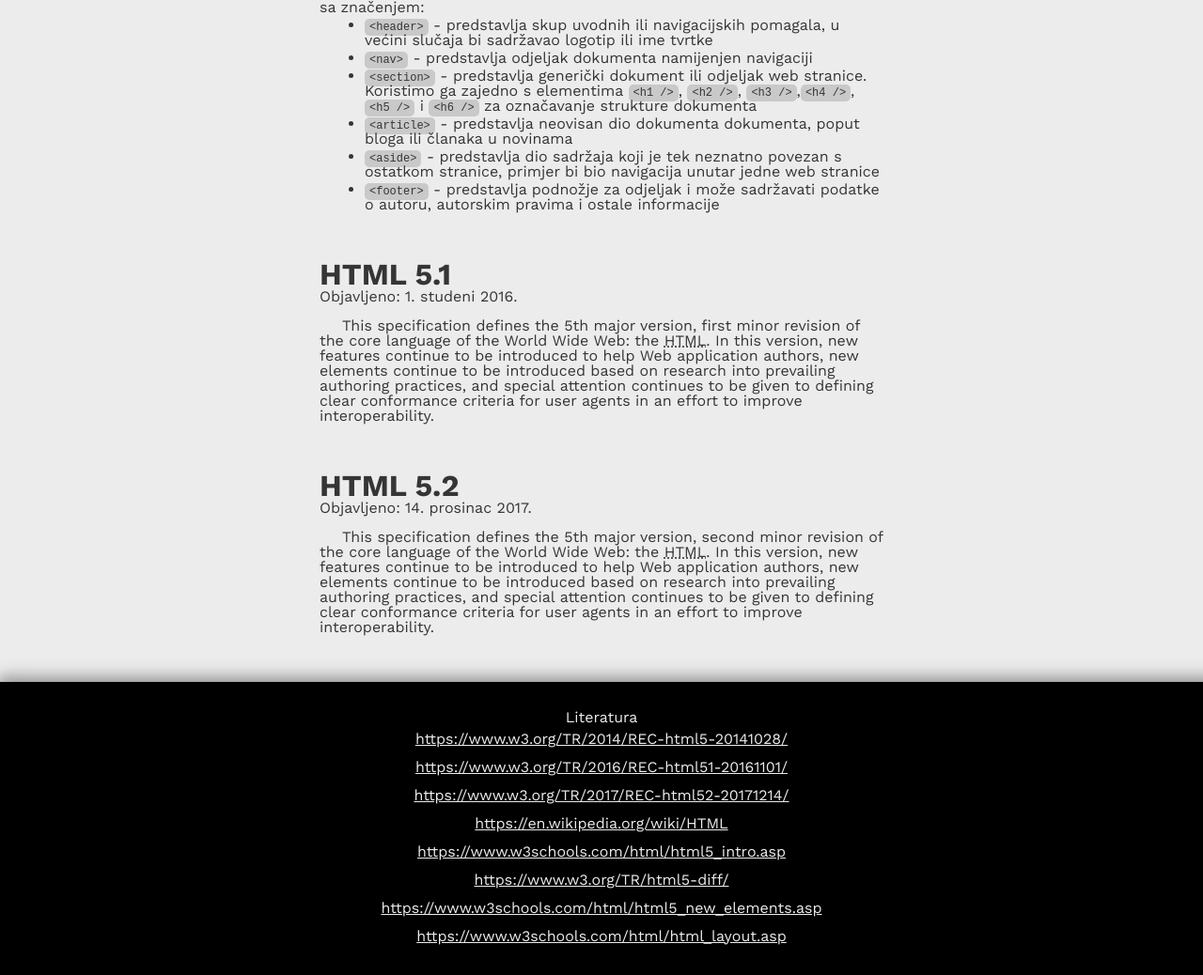
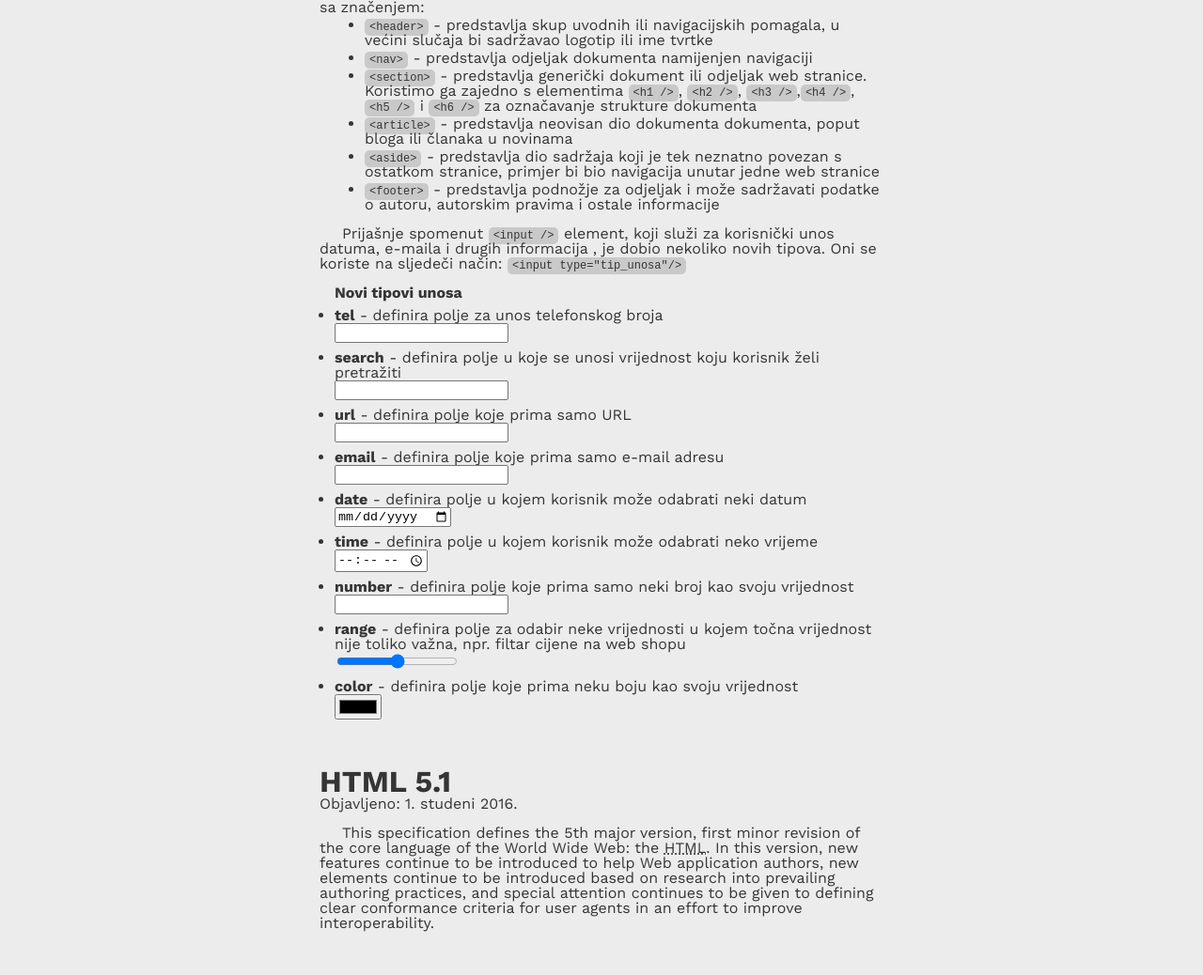
Before and after one commit to randomprogramming/randomprogramming.github.io, a plain HTML site: page index.html in a window 1280 px wide. Shown: the part 2182-3220 px from the top of the page at 94% size. Drawn offline with nearby package versions, Linux system fonts and the light colour scheme.

Commit message:
added input types

```diff
--- a/index.html
+++ b/index.html
@@ -117,6 +117,49 @@
 						<li><code>&ltfooter></code> - <span>predstavlja podnožje za odjeljak i može sadržavati podatke o autoru, autorskim pravima i ostale informacije</span></li>
 					</ol>
 				</p>
+				<p class="margined-paragraph">
+					Prijašnje spomenut <code>&ltinput /></code> element, koji služi za korisnički unos datuma, e-maila i drugih informacija
+					, je dobio nekoliko novih tipova. Oni se koriste na sljedeči način: <code>&ltinput type="tip_unosa"/></code>
+						<ol class="input-types-list">
+						<strong><h2>Novi tipovi unosa</h2></strong>
+						<li><strong>tel</strong> - definira polje za unos telefonskog broja
+							<div><form><input type="tel"/></form></div>
+						</li>
+						<li>
+							<strong>search</strong> - definira polje u koje se unosi vrijednost koju korisnik želi pretražiti
+							<div><form><input type="search"/></form></div>
+						</li>
+						<li>
+							<strong>url</strong> - definira polje koje prima samo URL
+							<div><form><input type="url"/></form></div>
+						</li>
+						<li>
+							<strong>email</strong> - definira polje koje prima samo e-mail adresu
+							<div><form><input type="email"/></form></div>
+						</li>
+						<li>
+							<strong>date</strong> - definira polje u kojem korisnik može odabrati neki datum
+							<div><form><input type="date"/></form></div>
+						</li>
+						<li>
+							<strong>time</strong> - definira polje u kojem korisnik može odabrati neko vrijeme
+							<div><form><input type="time"/></form></div>
+						</li>
+						<li>
+							<strong>number</strong> - definira polje koje prima samo neki broj kao svoju vrijednost
+							<div><form><input type="number"/></form></div>
+						</li>
+						<li>
+							<strong>range</strong> - definira polje za odabir neke vrijednosti u kojem točna vrijednost nije toliko
+							važna, npr. filtar cijene na web shopu
+							<div><form><input type="range"/></form></div>
+						</li>
+						<li>
+							<strong>color</strong> - definira polje koje prima neku boju kao svoju vrijednost
+							<div><form><input type="color"/></form></div>
+						</li>
+					</ol>
+				</p>
 			</section>
 			<section>
 				<h1 class="version-header" id="html-5-1">HTML 5.1</h1>
--- a/style.css
+++ b/style.css
@@ -127,6 +127,11 @@ table {
 	border-collapse: collapse;
 	border-spacing: 0;
 }
+
+strong {
+	font-weight: bold !important;
+}
+
 code {
 	padding: 2px 5px;
 	background-color: #c9c9c9;
@@ -280,6 +285,14 @@ main > section {
 	margin: 3px 0;
 }
 
+.input-types-list {
+	margin-left: 1rem;
+	list-style-type: disc;
+}
+.input-types-list > li {
+	margin-top: 0.5rem;
+}
+
 footer {
 	box-shadow: 13px 13px 14px 14px rgba(0, 0, 0, 0.14), 13px 13px 13px 18px rgba(0, 0, 0, 0.12),
 		18px 11px 18px 18px rgba(0, 0, 0, 0.2);
```
